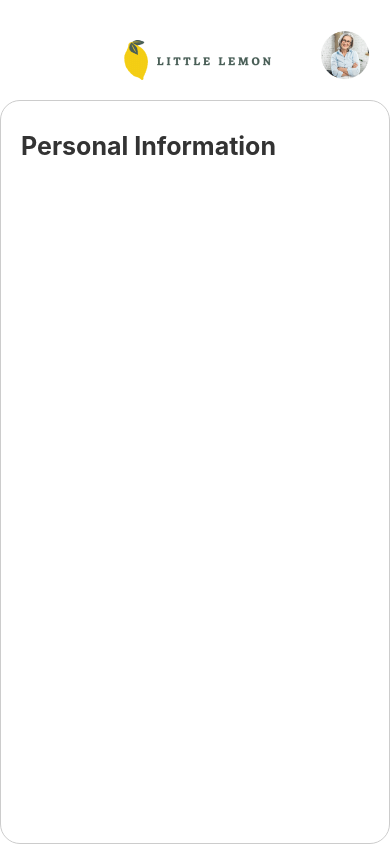
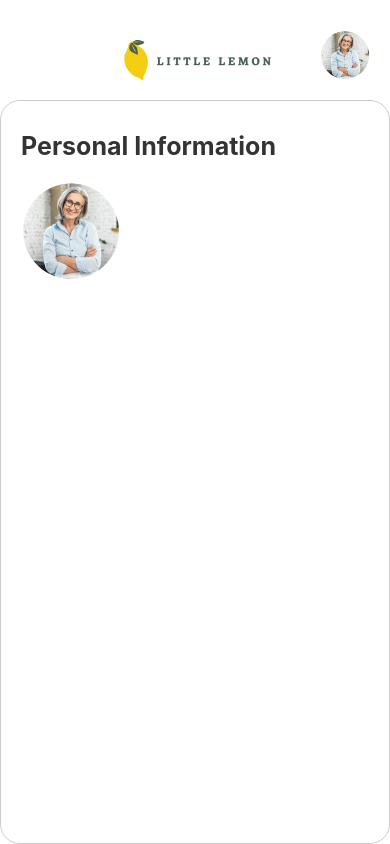
Before and after one commit to Dimgba-Eme/capstone-mobile-app, a React Native app in the folder CapstoneApp/: screen /Profile in a window 390 px wide. Built offline with nearby package versions, Linux system fonts and the light colour scheme.

Commit message:
Imported the profile image in the Profile screen

```diff
--- a/CapstoneApp/screens/Profile.js
+++ b/CapstoneApp/screens/Profile.js
@@ -1,4 +1,4 @@
-import { StyleSheet, Text, View, ScrollView, KeyboardAvoidingView } from 'react-native';
+import { StyleSheet, Text, View, ScrollView, KeyboardAvoidingView, Image } from 'react-native';
 import Header from '../components/Header';
 
 export default function Profile({ navigation }) {
@@ -7,6 +7,11 @@ export default function Profile({ navigation }) {
             <Header />
             <ScrollView style={styles.scrollContainer}>
                 <Text style={styles.title}>Personal Information</Text>
+                <View>
+                <Image style={styles.profileImg} source={require('../assets/Profile.png')} resizeMode='cover' accessibility={true} accessibilityLabel='Profile Image' />
+
+                </View>
+
             </ScrollView>
         </KeyboardAvoidingView>
     );
@@ -32,4 +37,10 @@ const styles = StyleSheet.create({
         fontWeight: 'bold',
         color: '#333333'
     },
+
+    profileImg: {
+        height: 100,
+        width: 100,
+        marginVertical: 20,
+    }
 })
```
